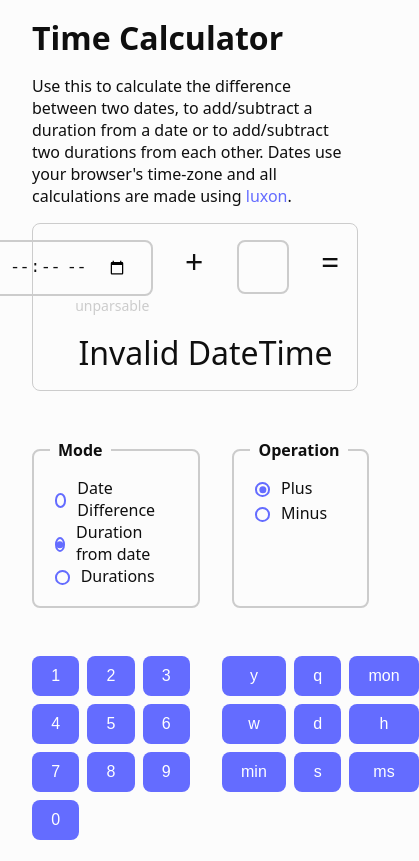
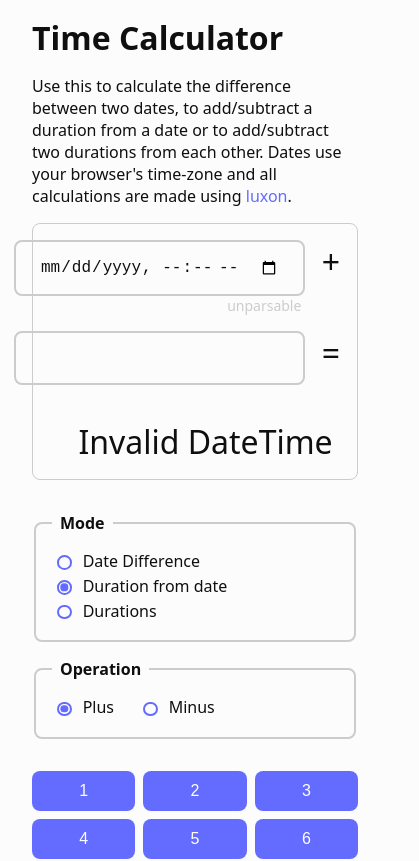
Before and after one commit to westwood846/time-calculator, a React (Vite) app: page / in a window 390 px wide. Shown: the top 861 px of the page, 419 px wide, since content can reach past the window. Built offline with nearby package versions, Linux system fonts and the light colour scheme.

Commit message:
Clean up styles

```diff
--- a/src/App.css
+++ b/src/App.css
@@ -1,5 +1,5 @@
 #root {
-  padding: 0 2rem;
+  padding: 0 2rem 2rem;
 }
 
 .calc-box {
@@ -13,8 +13,23 @@
 }
 
 .input-box {
-  display: flex;
-  gap: 2rem;
+  display: grid;
+  grid-template-columns: auto 1fr;
+  gap: 1rem;
+}
+
+.input-box input {
+  min-width: 250px;
+}
+
+.input-box :not(input) {
+  text-align: center;
+}
+
+@media (min-width: 800px) {
+  .input-box {
+    grid-template-columns: auto 1fr auto 1fr;
+  }
 }
 
 .duration-input {
@@ -28,35 +43,40 @@
   font-size: 14px;
 }
 
-.operator {
+.calc-operator {
   font-size: 32px;
   min-width: 20px;
 }
 
-.result-box {
+.result {
   font-size: 32px;
 }
 
-.operator-dials-container {
+.settings-box {
   margin-top: 2rem;
 
   display: flex;
   justify-content: space-between;
-  gap: 2rem;
+  gap: 1rem 2rem;
 }
 
-.operator-grid {
-  display: grid;
-  grid-template-columns: repeat(2, 50px);
-  grid-auto-rows: 40px;
-  gap: 0.5rem;
+@media (max-width: 600px) {
+  .settings-box {
+    flex-direction: column;
+  }
 }
 
-.dials-container {
+.dials-box {
   margin-top: 2rem;
 
   display: flex;
   gap: 2rem;
+}
+
+@media (max-width: 600px) {
+  .dials-box {
+    flex-direction: column;
+  }
 }
 
 .dial-grid {
--- a/src/App.tsx
+++ b/src/App.tsx
@@ -179,7 +179,9 @@ function App() {
               onFocus={() => setFocusedInput("DATE_A")}
             />
           )}
-          <div className="operator">{operation === "PLUS" ? "+" : "-"}</div>
+          <div className="calc-operator">
+            {operation === "PLUS" ? "+" : "-"}
+          </div>
           {(mode === "DURATIONS" || mode === "DURATION_FROM_DATE") && (
             <DurationInput
               input={durationInputB}
@@ -194,9 +196,9 @@ function App() {
               onFocus={() => setFocusedInput("DATE_B")}
             />
           )}
-          <div className="operator">=</div>
+          <div className="calc-operator">=</div>
         </div>
-        <div className="result-box">
+        <div className="result">
           {mode === "DURATIONS" && (
             <>
               {durationA.isValid &&
@@ -224,7 +226,7 @@ function App() {
         </div>
       </div>
 
-      <div className="operator-dials-container">
+      <div className="settings-box">
         <fieldset>
           <legend>Mode</legend>
           {Object.entries(modes).map(([key, label]) => (
@@ -244,11 +246,11 @@ function App() {
         <fieldset disabled={mode === "DATE_DIFFERENCE"}>
           <legend>Operation</legend>
           {Object.entries(operations).map(([key, label]) => (
-            <label htmlFor={`operatorRadio${key}`} key={key}>
+            <label htmlFor={`operationRadio${key}`} key={key}>
               <input
-                id={`operatorRadio${key}`}
+                id={`operationRadio${key}`}
                 type="radio"
-                name="operator"
+                name="operation"
                 value={key}
                 checked={operation === key}
                 onChange={() => setOperation(key as Operation)}
@@ -259,7 +261,7 @@ function App() {
         </fieldset>
       </div>
 
-      <div className="dials-container">
+      <div className="dials-box">
         <div className="dial-grid">
           {new Array(10)
             .fill(0)
--- a/src/index.css
+++ b/src/index.css
@@ -109,7 +109,6 @@ fieldset {
   border: 2px solid var(--secondary-light);
   border-radius: 0.5em;
   padding: 1em;
-  margin: 1em 0;
 }
 
 legend {
```
